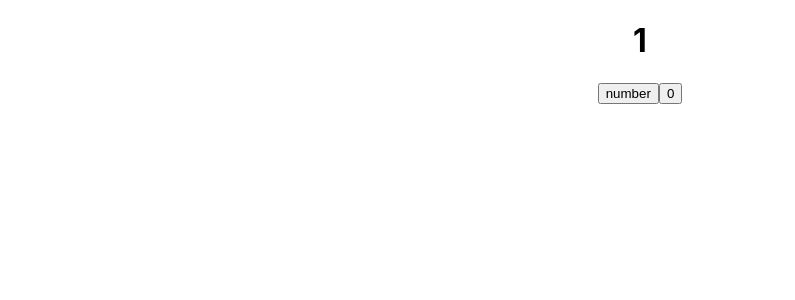
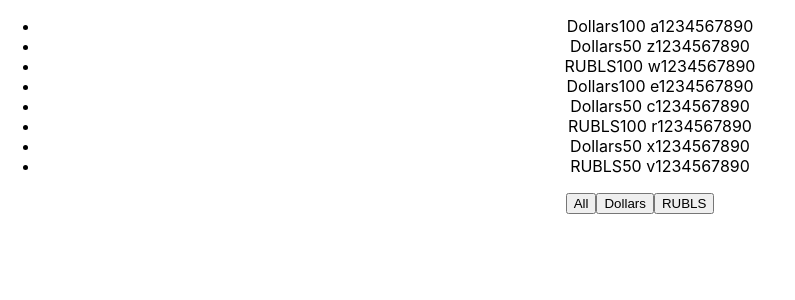
Before and after one commit to Anton-Osip/microtasks, a React (Create React App) app: page / in a window 1280 px wide. Shown: the top 300 px of the page, without its empty margins (0-795 px from the left). Built offline with nearby package versions, Linux system fonts and the light colour scheme.

Commit message:
05 - Метод filter

```diff
--- a/src/App.tsx
+++ b/src/App.tsx
@@ -1,23 +1,38 @@
 import './App.css'
 import {useState} from "react";
+import {Money} from "./components/Money";
+
+export type FilterType = 'All' | 'Dollars' | 'RUBLS'
 
 function App() {
 
-    let [a, setA] = useState(1)
-    const onclickHandler = () => {
-        setA(++a);
-        console.log(a)
+    const [money, setMoney] = useState([
+        {banknots: 'Dollars', value: 100, number: ' a1234567890'},
+        {banknots: 'Dollars', value: 50, number: ' z1234567890'},
+        {banknots: 'RUBLS', value: 100, number: ' w1234567890'},
+        {banknots: 'Dollars', value: 100, number: ' e1234567890'},
+        {banknots: 'Dollars', value: 50, number: ' c1234567890'},
+        {banknots: 'RUBLS', value: 100, number: ' r1234567890'},
+        {banknots: 'Dollars', value: 50, number: ' x1234567890'},
+        {banknots: 'RUBLS', value: 50, number: ' v1234567890'},
+    ])
+
+    const [nameButton, setNameButton] = useState<FilterType>('All');
+
+    let currentMoney = money
+    if (nameButton === 'Dollars') {
+        currentMoney = money.filter((m) => m.banknots === 'Dollars')
+    }
+    if (nameButton === 'RUBLS') {
+        currentMoney = money.filter((m) => m.banknots === 'RUBLS')
     }
 
-    const onclickHandler1 = () => {
-        setA(0);
-        console.log(a)
+    const onclickHandler = (nameButton: FilterType) => {
+        setNameButton(nameButton)
     }
     return (
         <div className = "App">
-            <h1>{a}</h1>
-            <button onClick = {onclickHandler}>number</button>
-            <button onClick = {onclickHandler1}>0</button>
+            <Money currentMoney={currentMoney} onclickHandler={onclickHandler}/>
         </div>)
 }
 
--- /dev/null
+++ b/src/components/Money.tsx
@@ -0,0 +1,40 @@
+import {FilterType} from '../App'
+
+type MoneyProps = {
+    currentMoney: CurrentMoneyType[]
+    onclickHandler: (nameButton: FilterType) => void
+}
+
+type CurrentMoneyType = { banknots: string, value: number, number: string }
+
+export const Money = ({currentMoney, onclickHandler}: MoneyProps) => {
+
+
+    return (
+        <>
+            <ul>{currentMoney.map((item, index) => {
+                return (
+                    <li key = {index}>
+                        <span>{item.banknots}</span>
+                        <span>{item.value}</span>
+                        <span>{item.number}</span>
+                    </li>)
+            })}</ul>
+            <button onClick = {() => {
+                onclickHandler('All')
+            }
+            }>All
+            </button>
+            <button onClick = {() => {
+                onclickHandler('Dollars')
+            }
+            }>Dollars
+            </button>
+            <button onClick = {() => {
+                onclickHandler('RUBLS')
+            }
+            }>RUBLS
+            </button>
+
+        </>)
+}
```
